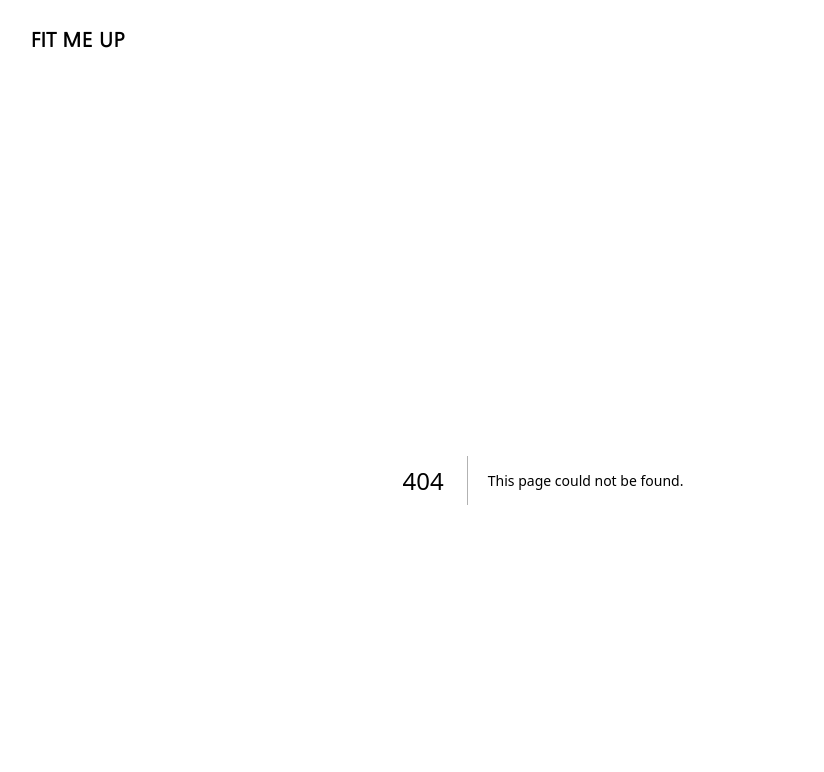
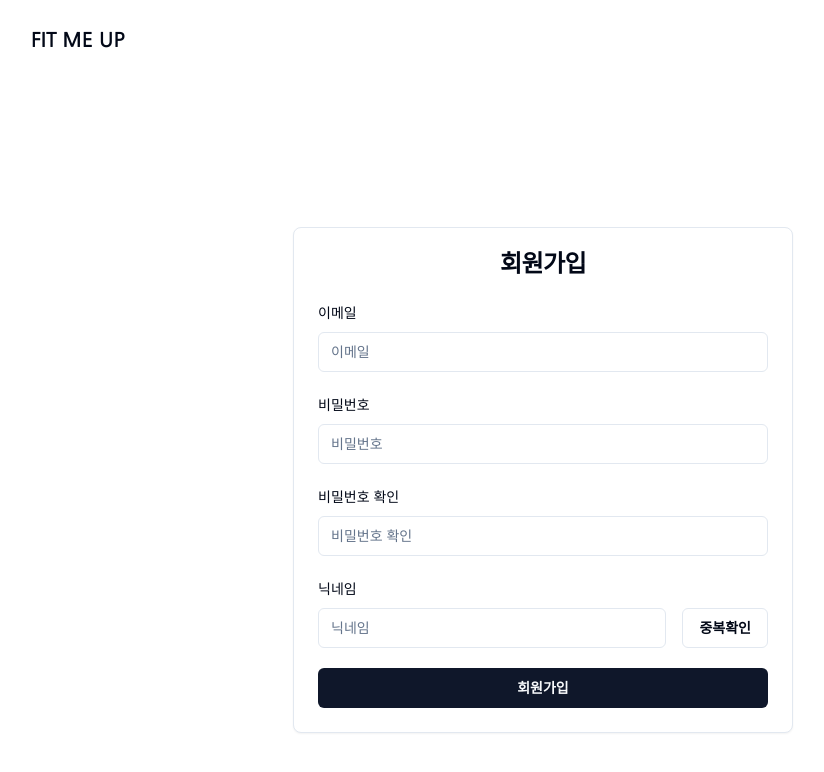
Before and after one commit to SeonnHo/fit-me-up, a Next.js app: page /sign-up in a window 1280 px wide. Before the commit this address had no page. Shown: the top 772 px of the page, without its empty margins (97-921 px from the left). Built offline with nearby package versions, Linux system fonts and the light colour scheme.

Commit message:
회원가입 페이지 UI 구현

```diff
--- /dev/null
+++ b/src/app/sign-up/page.tsx
@@ -0,0 +1,167 @@
+'use client';
+
+import { Card, CardContent, CardHeader, CardTitle } from '@/components/ui/card';
+import {
+  Form,
+  FormControl,
+  FormField,
+  FormItem,
+  FormLabel,
+  FormMessage,
+} from '@/components/ui/form';
+import { useForm } from 'react-hook-form';
+import { z } from 'zod';
+import { zodResolver } from '@hookform/resolvers/zod';
+import { Input } from '@/components/ui/input';
+import { Button } from '@/components/ui/button';
+import { Separator } from '@/components/ui/separator';
+import Image from 'next/image';
+import Link from 'next/link';
+
+const passwordRegex =
+  /^(?=.*[a-zA-Z])(?=.*\d)(?=.*[@$&*?!%])[A-Za-z\d!@$%&*?]{8,15}$/;
+
+const nicknameRegex = /[a-zA-Z0-9가-힣]/g;
+
+const formSchema = z
+  .object({
+    email: z
+      .string({ required_error: '이메일을 입력해 주세요.' })
+      .min(1, { message: '이메일을 입력해 주세요.' })
+      .email({ message: '이메일 형식에 맞지 않습니다.' }),
+    password: z
+      .string()
+      .min(8, { message: '8자 이상 입력해 주세요.' })
+      .max(15, { message: '15자 이하 입력해 주세요.' })
+      .regex(passwordRegex, {
+        message: '영문, 숫자, 특수문자를 모두 조합해 주세요.',
+      }),
+    confirmPassword: z
+      .string({ required_error: '비밀번호를 재입력해 주세요.' })
+      .min(1, { message: '비밀번호를 재입력해 주세요.' }),
+    nickname: z
+      .string({ required_error: '닉네임을 입력해 주세요.' })
+      .min(2, { message: '최소 2자 이상 입력해 주세요.' })
+      .max(10, { message: '최대 10자까지만 입력 가능합니다.' })
+      .regex(nicknameRegex, {
+        message: '특수문자, 초성, 공백을 제외한 2~10자를 입력해 주세요.',
+      }),
+  })
+  .refine((data) => data.password === data.confirmPassword, {
+    path: ['confirmPassword'],
+    message: '비밀번호 재입력을 정확히 해주세요.',
+  });
+
+export default function SignUpPage() {
+  const form = useForm<z.infer<typeof formSchema>>({
+    resolver: zodResolver(formSchema),
+    defaultValues: {
+      email: '',
+      password: '',
+      confirmPassword: '',
+      nickname: '',
+    },
+  });
+
+  const submit = (values: z.infer<typeof formSchema>) => {
+    console.log(values);
+  };
+
+  return (
+    <main className="flex justify-center items-center h-screen">
+      <Card className="w-[500px] max-sm:w-full max-sm:border-none max-sm:shadow-none">
+        <CardHeader>
+          <CardTitle className="text-center">회원가입</CardTitle>
+        </CardHeader>
+        <CardContent>
+          <Form {...form}>
+            <form onSubmit={form.handleSubmit(submit)} className="space-y-5">
+              <FormField
+                control={form.control}
+                name="email"
+                render={({ field }) => (
+                  <FormItem>
+                    <FormLabel>이메일</FormLabel>
+                    <FormControl>
+                      <Input
+                        type="email"
+                        placeholder="이메일"
+                        {...field}
+                        autoComplete="email"
+                      />
+                    </FormControl>
+                    <FormMessage />
+                  </FormItem>
+                )}
+              />
+
+              <FormField
+                control={form.control}
+                name="password"
+                render={({ field }) => (
+                  <FormItem>
+                    <FormLabel>비밀번호</FormLabel>
+                    <FormControl>
+                      <Input
+                        type="password"
+                        placeholder="비밀번호"
+                        autoComplete="new-password"
+                        {...field}
+                      />
+                    </FormControl>
+                    <FormMessage />
+                  </FormItem>
+                )}
+              />
+
+              <FormField
+                control={form.control}
+                name="confirmPassword"
+                render={({ field }) => (
+                  <FormItem>
+                    <FormLabel>비밀번호 확인</FormLabel>
+                    <FormControl>
+                      <Input
+                        type="password"
+                        placeholder="비밀번호 확인"
+                        autoComplete="new-password"
+                        {...field}
+                      />
+                    </FormControl>
+                    <FormMessage />
+                  </FormItem>
+                )}
+              />
+
+              <FormField
+                control={form.control}
+                name="nickname"
+                render={({ field }) => (
+                  <FormItem>
+                    <FormLabel>닉네임</FormLabel>
+                    <div className="flex">
+                      <FormControl>
+                        <Input type="text" placeholder="닉네임" {...field} />
+                      </FormControl>
+                      <Button
+                        type="button"
+                        variant={'outline'}
+                        className="ml-4 font-bold"
+                      >
+                        중복확인
+                      </Button>
+                    </div>
+                    <FormMessage />
+                  </FormItem>
+                )}
+              />
+              <Button type="submit" className="w-full font-bold">
+                회원가입
+              </Button>
+            </form>
+          </Form>
+        </CardContent>
+      </Card>
+    </main>
+  );
+}
```
